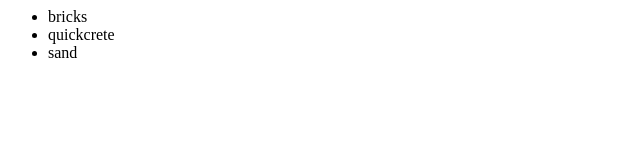
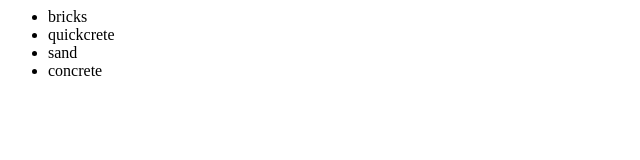
Before and after one commit to ajpeterman/gitTest, a plain HTML site: page index.html in a window 1280 px wide. Shown: the full height of the page, 0-640 px from the left. Drawn offline with Linux system fonts and the light colour scheme.

Commit message:
online test

```diff
--- a/index.html
+++ b/index.html
@@ -5,6 +5,7 @@
 <li>bricks</li>
 <li>quickcrete</li>
 <li>sand</li>
+  <li>concrete</li>
 </ul>
 </div>
 </body>
```
